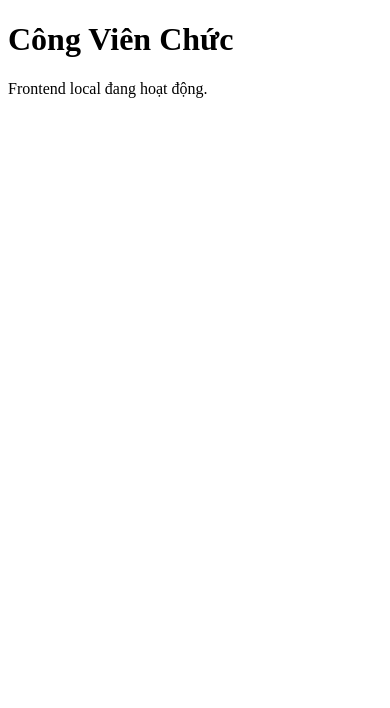
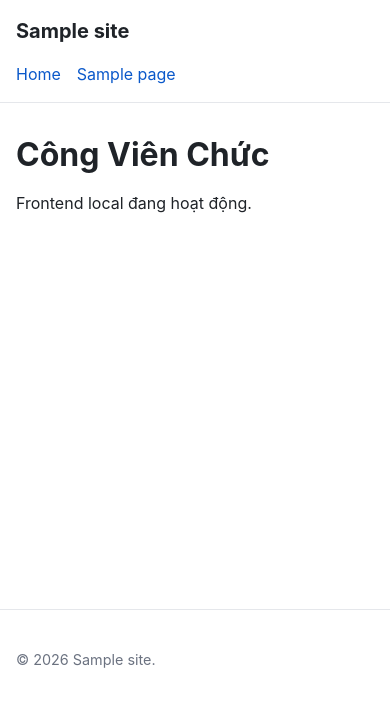
Before and after one commit to longnhat14/cong-vien-chuc-wp, a WordPress theme: template theme/cong-vien-chuc/index.php in a window 390 px wide. Shown: the top 708 px of the page. Run offline with PHP 8.4 and a stand-in for WordPress, Linux system fonts and the light colour scheme; the site name, menu and one post (Sample post) are stand-ins, and other content is empty.

Commit message:
feat: add WordPress API client foundation
- CVC_Api_Client: generic HTTP client dùng wp_remote_get(), timeout 5s,
  per-request memo cache, xử lý WP_Error / non-2xx / invalid JSON
- CVC_Api_Service: abstract base class với list(), find(), count();
  domain service không gọi HTTP trực tiếp
- 6 domain services: Course, Topic, Knowledge, Recruitment, Exam, LegalDocument
- dev-tools: route ?cvc-api-status=1 (chỉ khi CVC_DEV_TOOLS=true) kiểm tra
  kết nối tất cả domain từ WordPress sang Laravel API
- template-tags: helper render loading/empty/error state dùng chung
- docker-compose: khai báo CVC_API_BASE_URL và CVC_DEV_TOOLS qua
  WORDPRESS_CONFIG_EXTRA; base URL đọc từ constant, không nhận từ user input
- Theme layout: header, footer, style.css hoàn chỉnh với responsive CSS

Co-Authored-By: Claude Sonnet 4.6 <noreply@anthropic.com>
Claude-Session: https://claude.ai/code/session_01FYtw1i7m28DE6H9A3cPTQJ

```diff
--- a/docker-compose.yml
+++ b/docker-compose.yml
@@ -24,6 +24,12 @@ services:
       WORDPRESS_DB_NAME: wordpress
       WORDPRESS_DB_USER: wordpress
       WORDPRESS_DB_PASSWORD: wordpress_local
+      # Laravel API base URL cho local dev. host.docker.internal cho phép
+      # container gọi tới Laravel đang chạy trong WSL (127.0.0.1:8001) -
+      # đã xác nhận bằng test thực tế, không cần đổi backend binding.
+      WORDPRESS_CONFIG_EXTRA: |
+        define( 'CVC_API_BASE_URL', 'http://host.docker.internal:8001' );
+        define( 'CVC_DEV_TOOLS', true );
     volumes:
       - wp_data:/var/www/html
       - ./theme/cong-vien-chuc:/var/www/html/wp-content/themes/cong-vien-chuc
--- a/theme/cong-vien-chuc/footer.php
+++ b/theme/cong-vien-chuc/footer.php
@@ -1,3 +1,12 @@
+    </div>
+
+    <footer class="site-footer">
+        <div class="container">
+            <p>&copy; <?php echo esc_html( gmdate( 'Y' ) ); ?> <?php bloginfo( 'name' ); ?>.</p>
+        </div>
+    </footer>
+</div>
+
 <?php wp_footer(); ?>
 </body>
 </html>
--- a/theme/cong-vien-chuc/header.php
+++ b/theme/cong-vien-chuc/header.php
@@ -6,3 +6,24 @@
     <?php wp_head(); ?>
 </head>
 <body <?php body_class(); ?>>
+<div class="site">
+    <header class="site-header">
+        <div class="container site-header__inner">
+            <a class="site-title" href="<?php echo esc_url( home_url( '/' ) ); ?>">
+                <?php bloginfo( 'name' ); ?>
+            </a>
+            <nav class="site-nav" aria-label="<?php esc_attr_e( 'Primary', 'cong-vien-chuc' ); ?>">
+                <?php
+                wp_nav_menu(
+                    array(
+                        'theme_location' => 'primary',
+                        'container'      => false,
+                        'fallback_cb'    => false,
+                    )
+                );
+                ?>
+            </nav>
+        </div>
+    </header>
+
+    <div class="site-content">
--- /dev/null
+++ b/theme/cong-vien-chuc/inc/api/class-cvc-api-service.php
@@ -0,0 +1,50 @@
+<?php
+/**
+ * Base class cho mọi domain service (Course, Topic, Knowledge, ...).
+ * Domain service KHÔNG gọi wp_remote_get() trực tiếp - luôn qua
+ * CVC_Api_Client.
+ */
+
+if ( ! defined( 'ABSPATH' ) ) {
+	exit;
+}
+
+abstract class CVC_Api_Service {
+
+	protected CVC_Api_Client $client;
+
+	public function __construct( ?CVC_Api_Client $client = null ) {
+		$this->client = $client ?? new CVC_Api_Client();
+	}
+
+	/**
+	 * Endpoint gốc của domain, ví dụ '/api/courses'.
+	 */
+	abstract protected function endpoint(): string;
+
+	/**
+	 * @param array<string, mixed> $query
+	 */
+	public function list( array $query = array() ): array {
+		return $this->client->get( $this->endpoint(), $query );
+	}
+
+	public function find( string $slug ): array {
+		return $this->client->get( $this->endpoint() . '/' . $slug );
+	}
+
+	/**
+	 * Tổng số record, dùng cho demo/foundation status page.
+	 * Trả về null nếu request lỗi (không throw, để caller tự quyết định
+	 * hiển thị empty/error state).
+	 */
+	public function count(): ?int {
+		$result = $this->list( array( 'per_page' => 1 ) );
+
+		if ( ! $result['ok'] ) {
+			return null;
+		}
+
+		return $result['data']['data']['total'] ?? null;
+	}
+}
--- /dev/null
+++ b/theme/cong-vien-chuc/inc/dev-tools.php
@@ -0,0 +1,98 @@
+<?php
+/**
+ * Dev-only route "/cvc-api-status/" để chứng minh API client + domain
+ * service + WordPress rendering pipeline hoạt động đúng.
+ *
+ * Chỉ bật khi hằng số CVC_DEV_TOOLS = true (khai báo ở wp-config.php cho
+ * môi trường local) - không chạy trên production nếu không cấu hình.
+ * Không tạo WP Page/nội dung thật.
+ *
+ * Dùng query string (?cvc-api-status=1) thay vì pretty URL vì route này
+ * không phụ thuộc permalink structure hiện tại của site (Apache sẽ 404
+ * trước khi tới WordPress nếu dùng path đẹp mà .htaccess/mod_rewrite
+ * chưa được flush) - đã xác nhận bằng test thực tế.
+ */
+
+if ( ! defined( 'ABSPATH' ) ) {
+	exit;
+}
+
+add_action( 'template_redirect', 'cvc_maybe_render_api_status_page' );
+
+function cvc_maybe_render_api_status_page(): void {
+	if ( ! defined( 'CVC_DEV_TOOLS' ) || ! CVC_DEV_TOOLS ) {
+		return;
+	}
+
+	if ( ! isset( $_GET['cvc-api-status'] ) ) {
+		return;
+	}
+
+	$domains = array(
+		'Courses'          => new CVC_Course_Service(),
+		'Topics'           => new CVC_Topic_Service(),
+		'Knowledge Items'  => new CVC_Knowledge_Service(),
+		'Recruitments'     => new CVC_Recruitment_Service(),
+		'Exams'            => new CVC_Exam_Service(),
+		'Legal Documents'  => new CVC_Legal_Document_Service(),
+	);
+
+	$rows = array();
+
+	foreach ( $domains as $label => $service ) {
+		$result       = $service->list( array( 'per_page' => 1 ) );
+		$rows[ $label ] = array(
+			'ok'    => $result['ok'],
+			'count' => $result['ok'] ? ( $result['data']['data']['total'] ?? null ) : null,
+			'error' => $result['error'],
+		);
+	}
+
+	add_filter( 'pre_get_document_title', fn() => 'CVC API Status' );
+
+	header( 'Content-Type: text/html; charset=utf-8' );
+	?>
+<!doctype html>
+<html <?php language_attributes(); ?>>
+<head>
+	<meta charset="<?php bloginfo( 'charset' ); ?>">
+	<meta name="viewport" content="width=device-width, initial-scale=1">
+	<meta name="robots" content="noindex, nofollow">
+	<?php wp_head(); ?>
+</head>
+<body class="cvc-dev-tools">
+	<main class="container">
+		<h1>API Connection Status</h1>
+		<p>API base URL: <code><?php echo esc_html( cvc_api_base_url() ); ?></code></p>
+
+		<table class="cvc-status-table">
+			<thead>
+				<tr>
+					<th>Domain</th>
+					<th>Status</th>
+					<th>Count</th>
+				</tr>
+			</thead>
+			<tbody>
+				<?php foreach ( $rows as $label => $row ) : ?>
+				<tr>
+					<td><?php echo esc_html( $label ); ?></td>
+					<td>
+						<?php if ( $row['ok'] ) : ?>
+							<span class="cvc-status-ok">OK</span>
+						<?php else : ?>
+							<span class="cvc-status-error">ERROR<?php echo $row['error'] ? ': ' . esc_html( $row['error'] ) : ''; ?></span>
+						<?php endif; ?>
+					</td>
+					<td><?php echo null !== $row['count'] ? esc_html( (string) $row['count'] ) : '—'; ?></td>
+				</tr>
+				<?php endforeach; ?>
+			</tbody>
+		</table>
+	</main>
+	<?php wp_footer(); ?>
+</body>
+</html>
+	<?php
+	exit;
+}
--- /dev/null
+++ b/theme/cong-vien-chuc/inc/services/class-cvc-course-service.php
@@ -0,0 +1,19 @@
+<?php
+if ( ! defined( 'ABSPATH' ) ) {
+	exit;
+}
+
+final class CVC_Course_Service extends CVC_Api_Service {
+
+	protected function endpoint(): string {
+		return '/api/courses';
+	}
+
+	/**
+	 * @param string     $course_slug
+	 * @param int|string $lesson_id
+	 */
+	public function lesson( string $course_slug, $lesson_id ): array {
+		return $this->client->get( $this->endpoint() . '/' . $course_slug . '/lessons/' . $lesson_id );
+	}
+}
--- /dev/null
+++ b/theme/cong-vien-chuc/inc/services/class-cvc-exam-service.php
@@ -0,0 +1,11 @@
+<?php
+if ( ! defined( 'ABSPATH' ) ) {
+	exit;
+}
+
+final class CVC_Exam_Service extends CVC_Api_Service {
+
+	protected function endpoint(): string {
+		return '/api/exams';
+	}
+}
--- /dev/null
+++ b/theme/cong-vien-chuc/inc/services/class-cvc-knowledge-service.php
@@ -0,0 +1,11 @@
+<?php
+if ( ! defined( 'ABSPATH' ) ) {
+	exit;
+}
+
+final class CVC_Knowledge_Service extends CVC_Api_Service {
+
+	protected function endpoint(): string {
+		return '/api/knowledge-items';
+	}
+}
--- /dev/null
+++ b/theme/cong-vien-chuc/inc/services/class-cvc-legal-document-service.php
@@ -0,0 +1,11 @@
+<?php
+if ( ! defined( 'ABSPATH' ) ) {
+	exit;
+}
+
+final class CVC_Legal_Document_Service extends CVC_Api_Service {
+
+	protected function endpoint(): string {
+		return '/api/legal-documents';
+	}
+}
--- /dev/null
+++ b/theme/cong-vien-chuc/inc/services/class-cvc-recruitment-service.php
@@ -0,0 +1,11 @@
+<?php
+if ( ! defined( 'ABSPATH' ) ) {
+	exit;
+}
+
+final class CVC_Recruitment_Service extends CVC_Api_Service {
+
+	protected function endpoint(): string {
+		return '/api/recruitments';
+	}
+}
--- /dev/null
+++ b/theme/cong-vien-chuc/inc/services/class-cvc-topic-service.php
@@ -0,0 +1,11 @@
+<?php
+if ( ! defined( 'ABSPATH' ) ) {
+	exit;
+}
+
+final class CVC_Topic_Service extends CVC_Api_Service {
+
+	protected function endpoint(): string {
+		return '/api/topics';
+	}
+}
--- /dev/null
+++ b/theme/cong-vien-chuc/inc/template-tags.php
@@ -0,0 +1,31 @@
+<?php
+/**
+ * Helper render các state dùng chung khi hiển thị dữ liệu từ Laravel API:
+ * loading, empty, error. Các trang domain (Courses, Topics, ...) nên dùng
+ * lại các hàm này thay vì tự viết markup riêng.
+ */
+
+if ( ! defined( 'ABSPATH' ) ) {
+	exit;
+}
+
+function cvc_render_loading_state( string $message = 'Đang tải dữ liệu…' ): void {
+	printf(
+		'<div class="cvc-state cvc-state--loading">%s</div>',
+		esc_html( $message )
+	);
+}
+
+function cvc_render_empty_state( string $message = 'Chưa có dữ liệu.' ): void {
+	printf(
+		'<div class="cvc-state cvc-state--empty">%s</div>',
+		esc_html( $message )
+	);
+}
+
+function cvc_render_error_state( string $message = 'Không thể tải dữ liệu, vui lòng thử lại sau.' ): void {
+	printf(
+		'<div class="cvc-state cvc-state--error">%s</div>',
+		esc_html( $message )
+	);
+}
--- a/theme/cong-vien-chuc/index.php
+++ b/theme/cong-vien-chuc/index.php
@@ -2,7 +2,7 @@
 get_header();
 ?>
 
-<main>
+<main class="container">
     <h1>Công Viên Chức</h1>
     <p>Frontend local đang hoạt động.</p>
 </main>
--- a/theme/cong-vien-chuc/style.css
+++ b/theme/cong-vien-chuc/style.css
@@ -5,3 +5,138 @@ Author: PCTech
 Description: Frontend WordPress cho nền tảng Công Viên Chức.
 Version: 1.0.0
 */
+
+/* --- Reset nhẹ --- */
+*,
+*::before,
+*::after {
+    box-sizing: border-box;
+}
+
+body {
+    margin: 0;
+    font-family: -apple-system, "Segoe UI", Roboto, Helvetica, Arial, sans-serif;
+    line-height: 1.5;
+    color: #1f2328;
+    background: #ffffff;
+}
+
+img {
+    max-width: 100%;
+    height: auto;
+}
+
+a {
+    color: #0a58ca;
+    text-decoration: none;
+}
+
+a:hover {
+    text-decoration: underline;
+}
+
+/* --- Layout --- */
+.container {
+    width: 100%;
+    max-width: 1140px;
+    margin: 0 auto;
+    padding: 0 1rem;
+}
+
+.site-header {
+    border-bottom: 1px solid #e5e7eb;
+}
+
+.site-header__inner {
+    display: flex;
+    align-items: center;
+    justify-content: space-between;
+    gap: 1rem;
+    padding: 1rem;
+}
+
+.site-title {
+    font-size: 1.25rem;
+    font-weight: 700;
+    color: #1f2328;
+}
+
+.site-nav ul {
+    display: flex;
+    gap: 1rem;
+    margin: 0;
+    padding: 0;
+    list-style: none;
+}
+
+.site-content {
+    min-height: 60vh;
+    padding: 2rem 0;
+}
+
+.site-footer {
+    border-top: 1px solid #e5e7eb;
+    padding: 1.5rem 0;
+    color: #6b7280;
+    font-size: 0.9rem;
+}
+
+/* --- Typography --- */
+h1, h2, h3, h4 {
+    line-height: 1.25;
+    margin: 0 0 1rem;
+}
+
+/* --- State: loading / empty / error --- */
+.cvc-state {
+    padding: 1rem;
+    border-radius: 6px;
+    margin: 1rem 0;
+}
+
+.cvc-state--loading {
+    background: #f3f4f6;
+    color: #4b5563;
+}
+
+.cvc-state--empty {
+    background: #fef9c3;
+    color: #713f12;
+}
+
+.cvc-state--error {
+    background: #fee2e2;
+    color: #7f1d1d;
+}
+
+/* --- Dev tools (Phase 7 status page) --- */
+.cvc-status-table {
+    width: 100%;
+    border-collapse: collapse;
+    margin-top: 1rem;
+}
+
+.cvc-status-table th,
+.cvc-status-table td {
+    text-align: left;
+    padding: 0.5rem 0.75rem;
+    border-bottom: 1px solid #e5e7eb;
+}
+
+.cvc-status-ok {
+    color: #166534;
+    font-weight: 600;
+}
+
+.cvc-status-error {
+    color: #991b1b;
+    font-weight: 600;
+}
+
+/* --- Responsive --- */
+@media (max-width: 640px) {
+    .site-header__inner {
+        flex-direction: column;
+        align-items: flex-start;
+    }
+}
```
Also changed, not shown: theme/cong-vien-chuc/functions.php (added, +43 -0 lines), theme/cong-vien-chuc/inc/api/class-cvc-api-client.php (added, +138 -0 lines).
